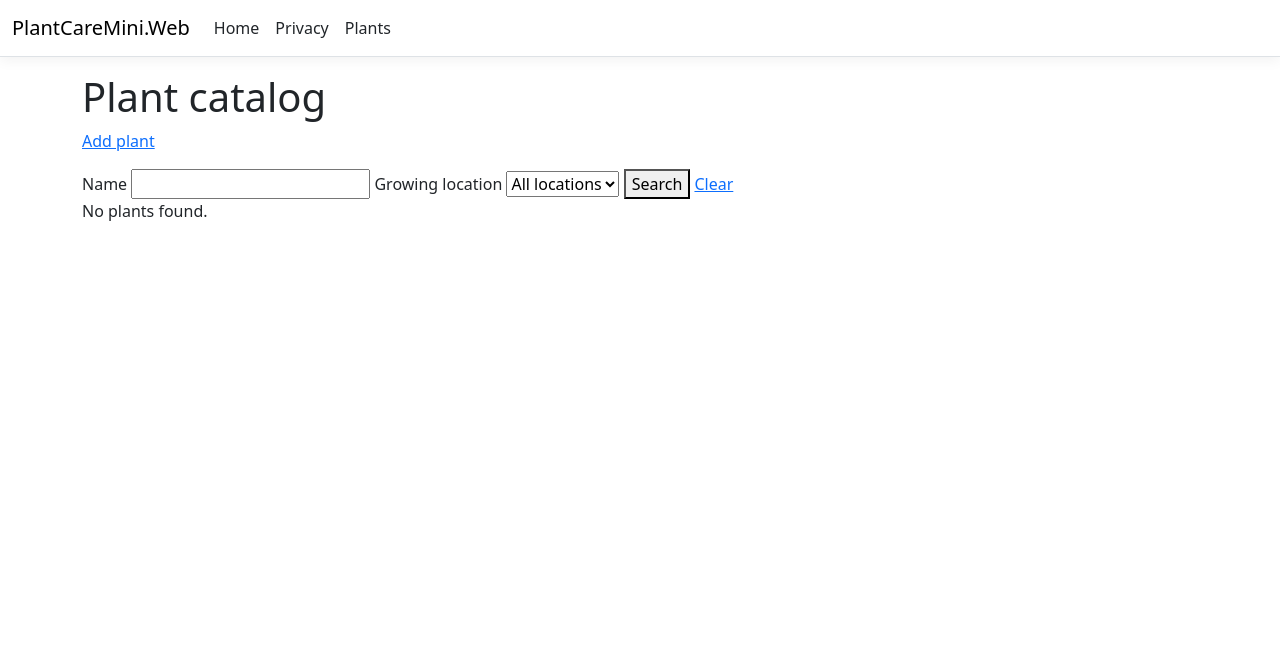
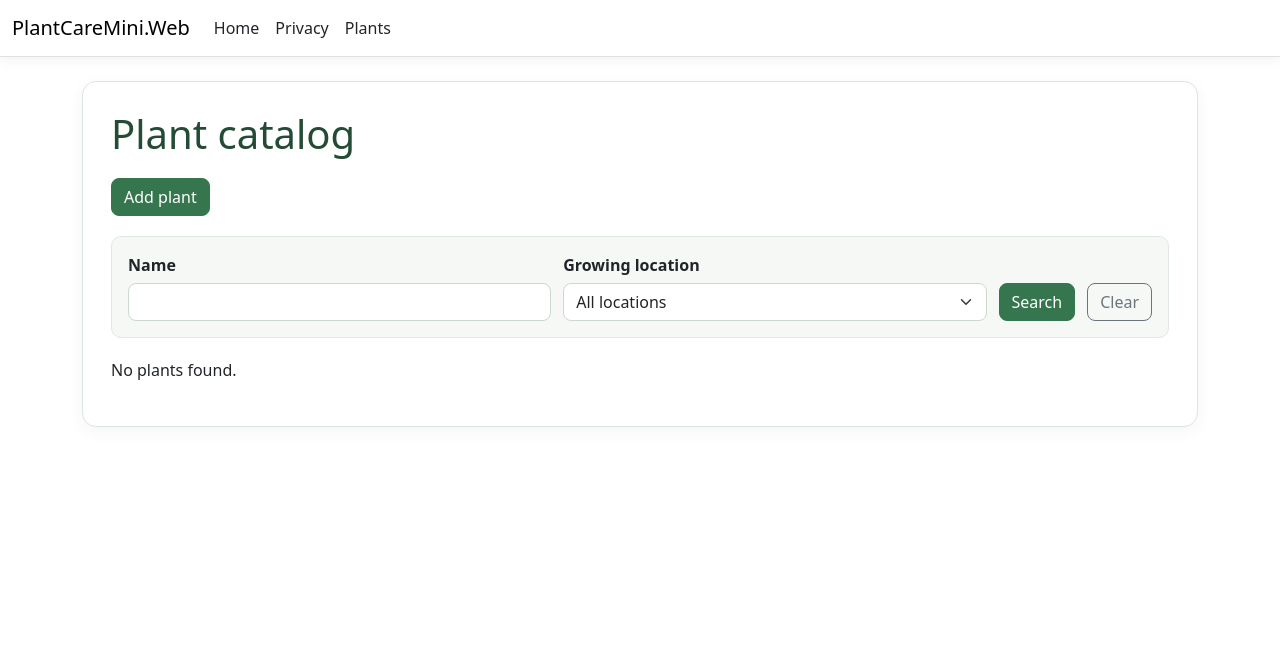
Before and after one commit to Cat3rocket3/PlantCareMini, an ASP.NET Core app: page /Plants in a window 1280 px wide. Shown: the top 667 px of the page. Run offline with ASP.NET Core 8, Linux system fonts and the light colour scheme; data that the repository does not hold is empty; style sheets or scripts are compiled from the project's sources.

Commit message:
Improve plant page styles

```diff
--- a/PlantCareMini.Web/Views/Plants/Create.cshtml
+++ b/PlantCareMini.Web/Views/Plants/Create.cshtml
@@ -1,5 +1,6 @@
 @model Plant
 @{ ViewData["Title"] = "Add plant"; }
+<section class="plant-section">
 <h1>Add plant</h1>
 <form asp-action="Create" asp-antiforgery="false" method="post">
     @if (ViewBag.Error != null)
@@ -39,5 +40,7 @@
         <textarea class="form-control" id="Description" name="description" maxlength="2000" rows="4" required>@Model.Description</textarea>
     </div>
     <button type="submit" class="btn btn-primary">Save</button>
-    <a asp-action="Index">Cancel</a>
+    <a class="btn btn-outline-secondary" asp-action="Index">Cancel</a>
 </form>
+
+</section>
--- a/PlantCareMini.Web/Views/Plants/Delete.cshtml
+++ b/PlantCareMini.Web/Views/Plants/Delete.cshtml
@@ -1,5 +1,6 @@
 @model Plant
 @{ ViewData["Title"] = "Delete plant"; }
+<section class="plant-section">
 <h1>Delete plant</h1>
 <p>Are you sure you want to delete this plant?</p>
 <dl>
@@ -11,5 +12,7 @@
 </dl>
 <form asp-action="DeleteConfirmed" asp-route-id="@Model.PlantId" asp-antiforgery="false" method="post">
     <button type="submit" class="btn btn-danger">Delete</button>
-    <a asp-action="Index">Cancel</a>
+    <a class="btn btn-outline-secondary" asp-action="Index">Cancel</a>
 </form>
+
+</section>
--- a/PlantCareMini.Web/Views/Plants/Edit.cshtml
+++ b/PlantCareMini.Web/Views/Plants/Edit.cshtml
@@ -1,5 +1,6 @@
 @model Plant
 @{ ViewData["Title"] = "Edit plant"; }
+<section class="plant-section">
 <h1>Edit plant</h1>
 <form asp-action="Edit" asp-route-id="@Model.PlantId" asp-antiforgery="false" method="post">
     @if (ViewBag.Error != null)
@@ -39,5 +40,7 @@
         <textarea class="form-control" id="Description" name="description" maxlength="2000" rows="4" required>@Model.Description</textarea>
     </div>
     <button type="submit" class="btn btn-primary">Save</button>
-    <a asp-action="Index">Cancel</a>
+    <a class="btn btn-outline-secondary" asp-action="Index">Cancel</a>
 </form>
+
+</section>
--- a/PlantCareMini.Web/Views/Plants/Index.cshtml
+++ b/PlantCareMini.Web/Views/Plants/Index.cshtml
@@ -1,20 +1,25 @@
 @model IEnumerable<Plant>
 @{ ViewData["Title"] = "Plants"; }
+<section class="plant-section">
 <h1>Plant catalog</h1>
-<p><a asp-action="Create">Add plant</a></p>
-<form asp-action="Index" method="get">
+<p><a class="btn btn-primary" asp-action="Create">Add plant</a></p>
+<form method="get" asp-action="Index" class="filters">
+    <div class="filter-field">
     <label for="search">Name</label>
-    <input id="search" name="search" value="@ViewBag.Search" />
+    <input class="form-control" id="search" name="search" value="@ViewBag.Search" />
+    </div>
+    <div class="filter-field">
     <label for="growingLocationId">Growing location</label>
-    <select id="growingLocationId" name="growingLocationId">
+    <select class="form-select" id="growingLocationId" name="growingLocationId">
         <option value="">All locations</option>
         @foreach (GrowingLocation location in ViewBag.GrowingLocations)
         {
             <option value="@location.GrowingLocationId" selected="@(ViewBag.GrowingLocationId == location.GrowingLocationId)">@location.Name</option>
         }
     </select>
-    <button type="submit">Search</button>
-    <a asp-action="Index">Clear</a>
+    </div>
+    <button class="btn btn-primary" type="submit">Search</button>
+    <a class="btn btn-outline-secondary" asp-action="Index">Clear</a>
 </form>
 @if (!Model.Any())
 {
@@ -22,16 +27,18 @@
 }
 else
 {
-    <table class="table table-striped">
+    <div class="table-scroll"><table class="table table-striped">
         <thead><tr><th>Name</th><th>Type</th><th>Location</th><th>Watering (days)</th><th>Actions</th></tr></thead>
         <tbody>
         @foreach (var plant in Model)
         {
             <tr>
                 <td>@plant.Name</td><td>@plant.PlantType.Name</td><td>@plant.GrowingLocation.Name</td><td>@plant.WateringIntervalDays</td>
-                <td><a asp-action="Details" asp-route-id="@plant.PlantId">Details</a> | <a asp-action="Edit" asp-route-id="@plant.PlantId">Edit</a> | <a asp-action="Delete" asp-route-id="@plant.PlantId">Delete</a></td>
+                <td class="plant-actions"><a class="btn btn-sm btn-outline-secondary" asp-action="Details" asp-route-id="@plant.PlantId">Details</a> <a class="btn btn-sm btn-outline-success" asp-action="Edit" asp-route-id="@plant.PlantId">Edit</a> <a class="btn btn-sm btn-outline-danger" asp-action="Delete" asp-route-id="@plant.PlantId">Delete</a></td>
             </tr>
         }
         </tbody>
-    </table>
+    </table></div>
 }
+
+</section>
--- a/PlantCareMini.Web/wwwroot/css/site.css
+++ b/PlantCareMini.Web/wwwroot/css/site.css
@@ -29,3 +29,57 @@ body {
 .form-floating > .form-control-plaintext:focus::placeholder, .form-floating > .form-control:focus::placeholder {
   text-align: start;
 }
+/* Plant catalog */
+.plant-section {
+  margin: 24px 0;
+  padding: 28px;
+  border: 1px solid #dce6df;
+  border-radius: 14px;
+  background: #fff;
+  box-shadow: 0 4px 16px rgba(28, 65, 42, 0.05);
+}
+
+.plant-section h1 { margin-bottom: 20px; color: #244b35; }
+.plant-section .btn { border-radius: 8px; }
+.plant-section .btn-primary { background: #35764e; border-color: #35764e; }
+.plant-section .btn-primary:hover { background: #285c3c; border-color: #285c3c; }
+.plant-section .btn-primary:focus-visible { box-shadow: 0 0 0 3px #b8d9c3; }
+.plant-section .form-control, .plant-section .form-select {
+  border-color: #ccd9cf;
+  border-radius: 8px;
+}
+.plant-section .form-control:focus, .plant-section .form-select:focus {
+  border-color: #508663;
+  box-shadow: 0 0 0 3px rgba(53, 118, 78, 0.15);
+}
+.plant-section label { margin-bottom: 6px; font-weight: 600; }
+.plant-section form[method="post"] { max-width: 620px; }
+.plant-section .filters {
+  display: flex;
+  flex-wrap: wrap;
+  gap: 12px;
+  align-items: flex-end;
+  padding: 16px;
+  margin: 20px 0;
+  background: #f5f8f5;
+  border: 1px solid #e0e8e1;
+  border-radius: 10px;
+}
+.plant-section .filter-field { flex: 1 1 180px; }
+.plant-section .filter-field label { display: block; }
+.plant-section .table-scroll { overflow-x: auto; border: 1px solid #e0e8e1; border-radius: 10px; }
+.plant-section .table { margin-bottom: 0; vertical-align: middle; }
+.plant-section .table th { padding: 14px; background: #edf3ee; color: #36533f; }
+.plant-section .table td { padding: 14px; }
+.plant-section .plant-actions { white-space: nowrap; }
+.plant-section .plant-actions .btn { margin: 2px; }
+.plant-section dl { max-width: 620px; padding: 18px; background: #f5f8f5; border: 1px solid #e0e8e1; border-radius: 10px; }
+.plant-section dt { color: #36533f; }
+.plant-section dd { margin: 4px 0 16px; white-space: pre-wrap; overflow-wrap: anywhere; }
+.plant-section dd:last-child { margin-bottom: 0; }
+
+@media (max-width: 575px) {
+  .plant-section { padding: 16px; margin: 16px 0; }
+  .plant-section .filters { padding: 12px; }
+  .plant-section .filter-field { flex-basis: 100%; }
+}
```
Also changed, not shown: PlantCareMini.Web/Views/Plants/Details.cshtml (+5 -2 lines).
